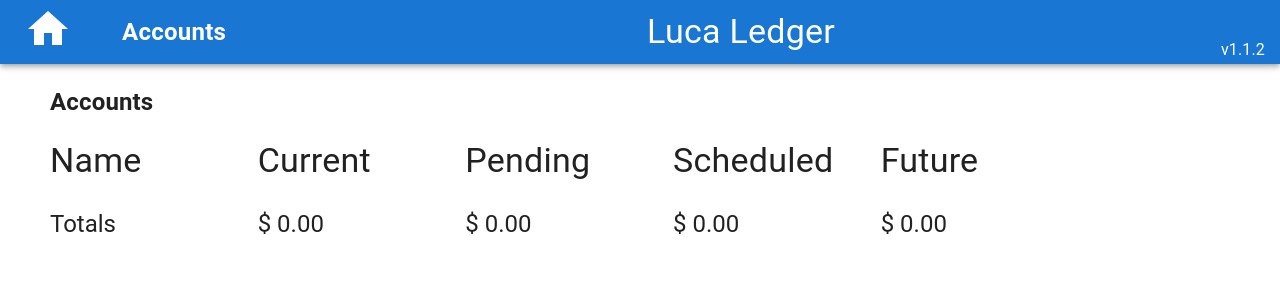
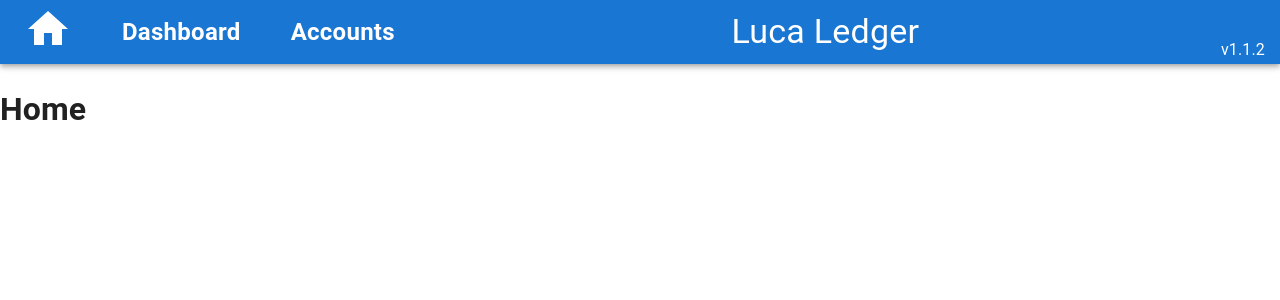
Before and after one commit to jwaspin/luca-ledger, a React (Vite) app: page / in a window 1280 px wide. Shown: the top 300 px of the page. Built offline with nearby package versions, Linux system fonts and the light colour scheme.

Commit message:
Added Home View
Dashboard routing and nav button.
Home view associated with root path.

```diff
--- a/src/components/MainLayout/AppContent/AppContent.jsx
+++ b/src/components/MainLayout/AppContent/AppContent.jsx
@@ -3,12 +3,17 @@ import { Navigate, Route, Routes } from 'react-router-dom';
 import AccountLedger from '@/views/AccountLedger';
 import Accounts from '@/views/Accounts';
 import Dashboard from '@/views/Dashboard';
+import Home from '@/views/Home';
 
 export default function AppContent() {
   return (
     <Routes>
       <Route
         path='/'
+        element={<Home />}
+      />
+      <Route
+        path='/dashboard'
         element={<Dashboard />}
       />
       <Route
--- a/src/components/MainLayout/AppHeader/AppHeader.jsx
+++ b/src/components/MainLayout/AppHeader/AppHeader.jsx
@@ -32,6 +32,20 @@ export default function AppHeader() {
               }}
             />
           </Link>
+          <StyledLink to='/dashboard'>
+            <Typography
+              variant='body2'
+              style={{
+                display: 'block',
+                marginLeft: '50px',
+                fontSize: '1.5rem',
+                fontWeight: 'bold',
+                color: 'white',
+              }}
+            >
+              Dashboard
+            </Typography>
+          </StyledLink>
           <StyledLink to='/accounts'>
             <Typography
               variant='body2'
```
